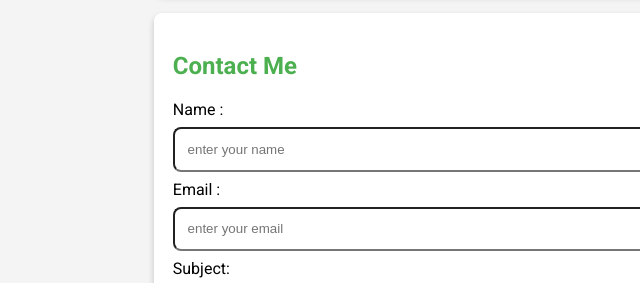
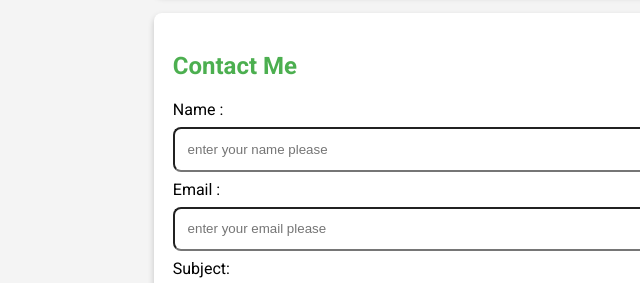
Before and after one commit to mh-emon-mern/portfolio-, a plain HTML site: page index.html in a window 1280 px wide. Shown: the part 1500-1783 px from the top of the page, 0-640 px from the left. Drawn offline with Linux system fonts and the light colour scheme.

Commit message:
updated commit

```diff
--- a/index.html
+++ b/index.html
@@ -133,12 +133,12 @@
         <form action="" method="POST">
           <div>
             <label for="name">Name : </label>
-            <input type="text" id="name" name="name" placeholder="enter your name " required />
+            <input type="text" id="name" name="name" placeholder="enter your name please " required />
           </div>
 
           <div>
             <label for="email">Email : </label>
-            <input type="email" id="email" name="email" placeholder="enter your email " required />
+            <input type="email" id="email" name="email" placeholder="enter your email please" required />
           </div>
 
 
```
